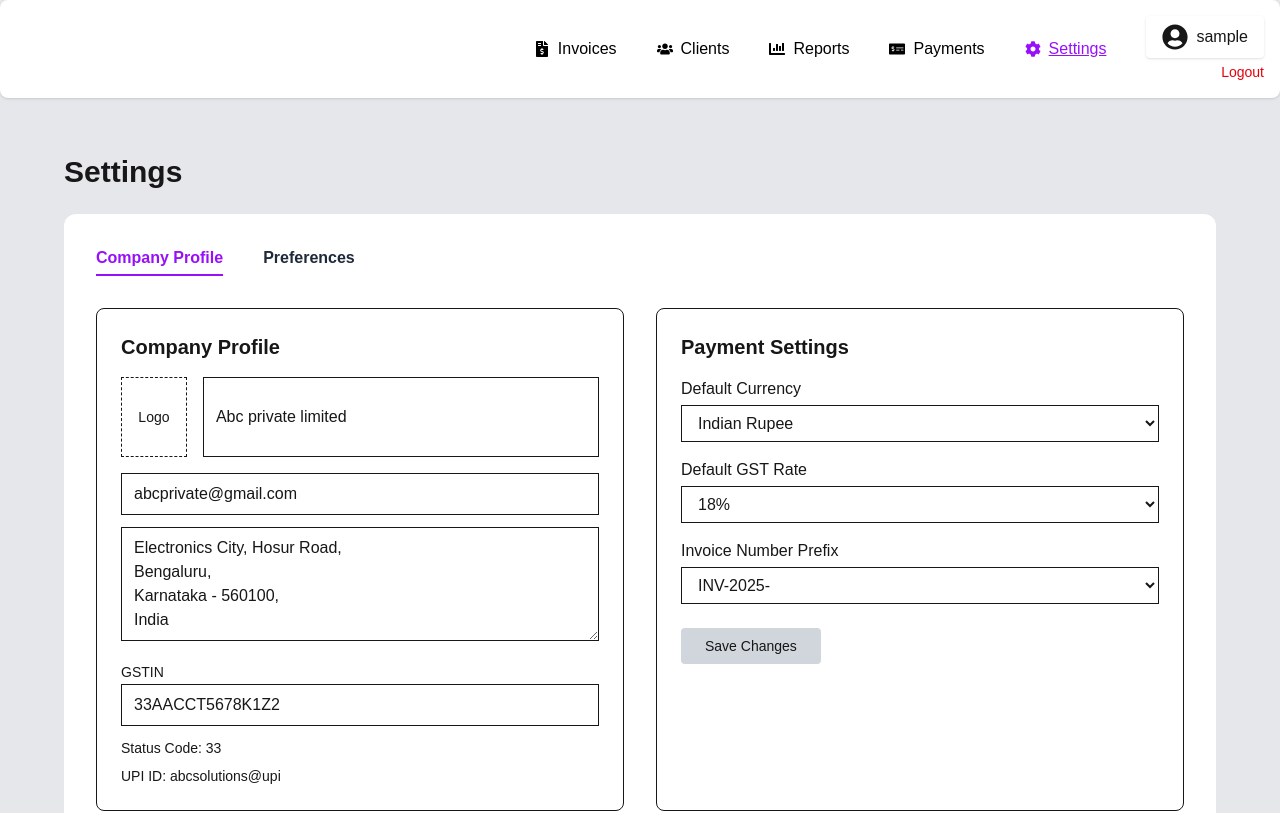
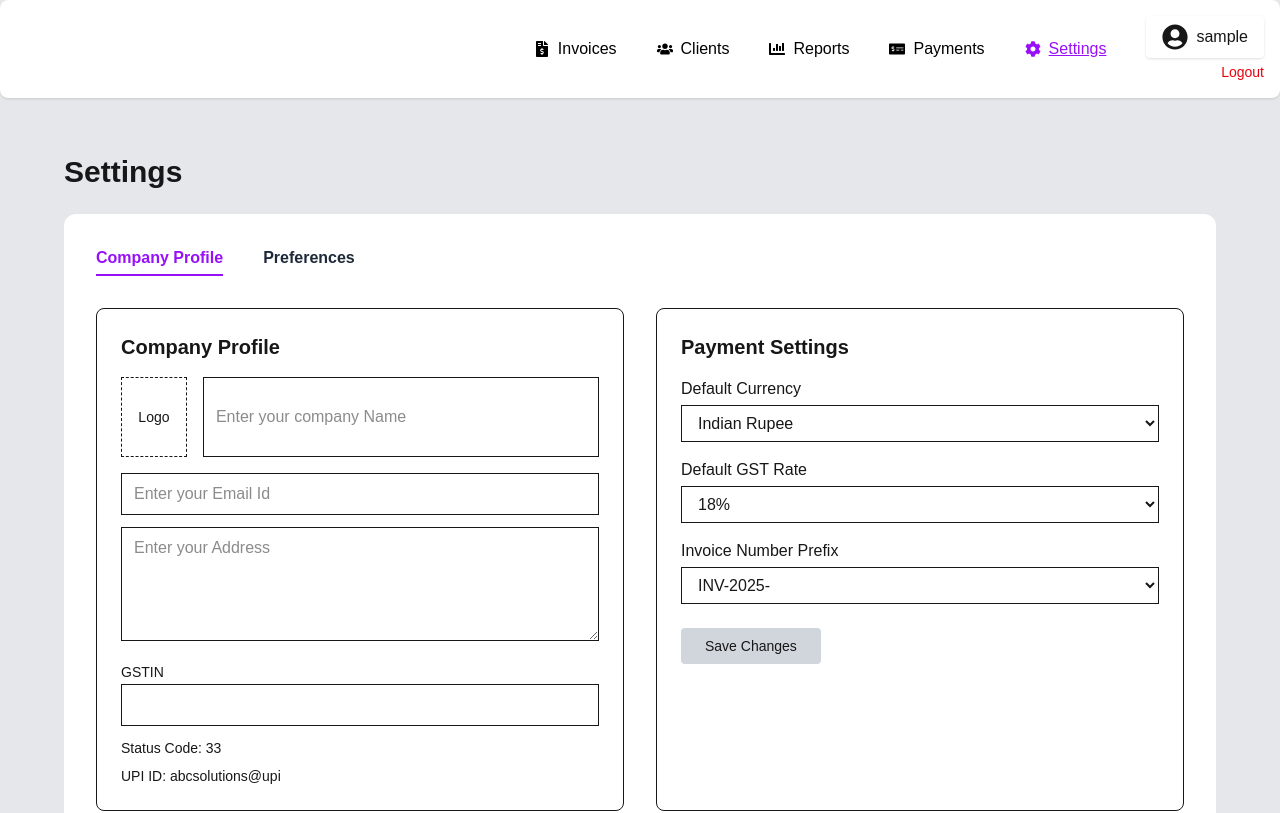
Before and after one commit to Srimathi0910/Invoice-generator, a Next.js app: page /settings in a window 1280 px wide. Shown: the top 813 px of the page. Built offline with nearby package versions, Linux system fonts and the light colour scheme; sample sign-in values are in the browser's storage; a web font is replaced by a local one.

Commit message:
Initial commit

```diff
--- a/app/settings/page.tsx
+++ b/app/settings/page.tsx
@@ -124,28 +124,25 @@ export default function SettingsPage() {
                 </div>
                 <input
                   className="border px-3 py-2 w-full"
-                  defaultValue="Abc private limited"
+                  placeholder="Enter your company Name"
                 />
               </div>
 
               <input
                 className="border px-3 py-2 w-full mb-3"
-                defaultValue="abcprivate@gmail.com"
+                 placeholder="Enter your Email Id"
               />
 
               <textarea
                 className="border px-3 py-2 w-full mb-3"
                 rows={4}
-                defaultValue={`Electronics City, Hosur Road,
-Bengaluru,
-Karnataka - 560100,
-India`}
+                 placeholder="Enter your Address"
               />
 
               <label className="text-sm font-medium">GSTIN</label>
               <input
                 className="border px-3 py-2 w-full mb-3"
-                defaultValue="33AACCT5678K1Z2"
+
               />
 
               <p className="text-sm mb-2">Status Code: 33</p>
```
